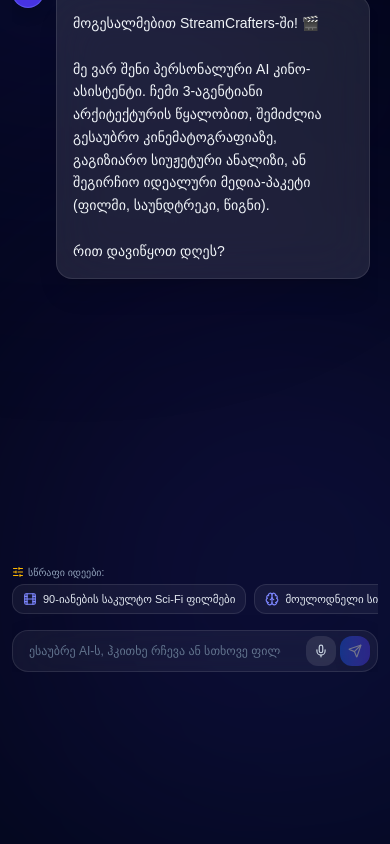
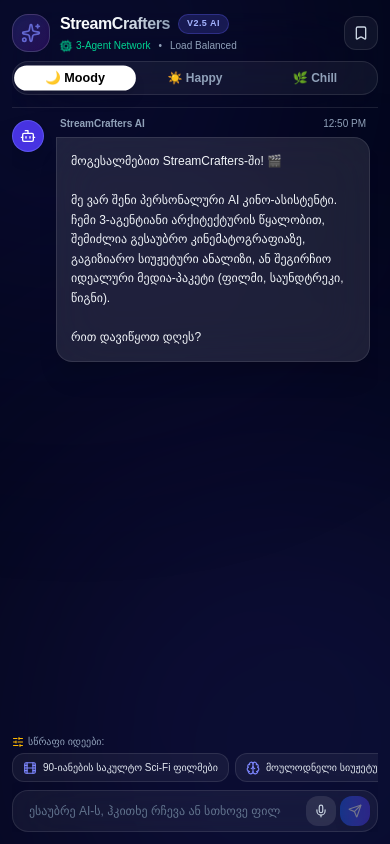
Before and after one commit to lukitomukba-hue/streamcrafters, a Next.js app: page / in a window 390 px wide. Built offline with nearby package versions, Linux system fonts and the light colour scheme.

Commit message:
Fix absolute viewport layout locking header permanently

```diff
--- a/src/app/page.tsx
+++ b/src/app/page.tsx
@@ -70,7 +70,14 @@
     },
   ]);
 
-  const messagesEndRef = useRef<HTMLDivElement>(null);
+  const chatContainerRef = useRef<HTMLDivElement>(null);
+
+  // Auto-scroll strictly inside internal chat div
+  useEffect(() => {
+    if (chatContainerRef.current) {
+      chatContainerRef.current.scrollTop = chatContainerRef.current.scrollHeight;
+    }
+  }, [messages, loading]);
 
   useEffect(() => {
     const saved = localStorage.getItem("streamcrafters_watchlist");
@@ -107,10 +114,6 @@
     setCopiedMovieTitle(movie.title);
     setTimeout(() => setCopiedMovieTitle(null), 2500);
   };
-
-  useEffect(() => {
-    messagesEndRef.current?.scrollIntoView({ behavior: "smooth" });
-  }, [messages, loading]);
 
   const themeStyles = {
     moody: "bg-slate-950 text-slate-100 border-slate-800",
@@ -230,24 +233,24 @@
   };
 
   return (
-    <main className={`h-screen transition-colors duration-700 ${themeStyles[mood]} flex flex-col p-3 md:p-6 relative overflow-hidden select-none`}>
+    <main className={`fixed inset-0 transition-colors duration-700 ${themeStyles[mood]} flex flex-col p-3 md:p-5 overflow-hidden select-none`}>
 
-      {/* Dynamic Background Mesh */}
+      {/* Background Glows */}
       <div className={`absolute -top-40 -left-40 w-[30rem] h-[30rem] bg-gradient-to-br ${orbGlows[mood]} rounded-full blur-[140px] pointer-events-none transition-all duration-1000 animate-pulse`} />
       <div className={`absolute -bottom-40 -right-40 w-[35rem] h-[35rem] bg-gradient-to-tl ${orbGlows[mood]} rounded-full blur-[160px] pointer-events-none transition-all duration-1000`} />
 
-      <div className="max-w-5xl w-full mx-auto flex-1 flex flex-col h-full overflow-hidden relative z-10 space-y-3">
+      <div className="max-w-5xl w-full mx-auto flex-1 flex flex-col h-full min-h-0 overflow-hidden relative z-10">
 
-        {/* 🔝 Fixed Header */}
-        <header className="shrink-0 flex flex-col md:flex-row md:items-center justify-between border-b border-white/10 pb-3 pt-1 gap-3 backdrop-blur-2xl">
+        {/* 🔝 1. ALWAYS FIXED HEADER AT THE VERY TOP */}
+        <header className="shrink-0 flex flex-col md:flex-row md:items-center justify-between border-b border-white/10 pb-3 mb-2 gap-2 backdrop-blur-2xl z-20">
           <div className="flex items-center justify-between w-full md:w-auto">
-            <div className="flex items-center gap-3">
+            <div className="flex items-center gap-2.5">
               <div className="p-2 bg-gradient-to-br from-indigo-500/20 to-purple-600/20 rounded-2xl border border-white/15 backdrop-blur-xl shadow-inner">
                 <Sparkles className="w-5 h-5 text-indigo-400 animate-pulse" />
               </div>
               <div>
                 <div className="flex items-center gap-2">
-                  <h1 className="text-lg md:text-xl font-black tracking-tight bg-gradient-to-r from-white via-slate-100 to-slate-400 bg-clip-text text-transparent">
+                  <h1 className="text-base md:text-xl font-black tracking-tight bg-gradient-to-r from-white via-slate-100 to-slate-400 bg-clip-text text-transparent">
                     StreamCrafters
                   </h1>
                   <span className="px-2 py-0.5 text-[9px] font-extrabold bg-indigo-500/20 text-indigo-300 border border-indigo-500/30 rounded-full tracking-wider uppercase">
@@ -279,7 +282,7 @@
             </div>
           </div>
 
-          <div className="flex items-center justify-between md:justify-end gap-3 w-full md:w-auto">
+          <div className="flex items-center justify-between md:justify-end gap-2 w-full md:w-auto">
             <div className="hidden md:flex items-center gap-2">
               <button
                 onClick={clearChatHistory}
@@ -321,12 +324,13 @@
           </div>
         </header>
 
-        {/* 💬 Main Layout */}
-        <div className="flex-1 flex gap-4 overflow-hidden relative min-h-0">
+        {/* 💬 2. MIDDLE CONTENT AREA */}
+        <div className="flex-1 flex gap-4 overflow-hidden min-h-0 relative">
 
-          <div className="flex-1 flex flex-col space-y-2 overflow-hidden min-h-0">
-            {/* Scrollable Messages Area */}
-            <div className="flex-1 overflow-y-auto space-y-4 pr-2 min-h-0 custom-scrollbar">
+          <div className="flex-1 flex flex-col min-h-0 overflow-hidden">
+
+            {/* 📜 Messages Area (Only this scrolls!) */}
+            <div ref={chatContainerRef} className="flex-1 overflow-y-auto space-y-4 pr-2 min-h-0 custom-scrollbar">
               {messages.map((msg) => (
                 <div
                   key={msg.id}
@@ -338,14 +342,14 @@
                     </div>
                   )}
 
-                  <div className="max-w-[88%] md:max-w-[78%] space-y-2">
+                  <div className="max-w-[88%] md:max-w-[78%] space-y-1.5">
                     <div className="flex items-center justify-between px-1 text-[10px] text-slate-400">
                       <span className="font-semibold">{msg.sender === "user" ? "შენ" : "StreamCrafters AI"}</span>
                       <span>{msg.timestamp}</span>
                     </div>
 
                     <div
-                      className={`p-4 rounded-2xl text-sm leading-relaxed whitespace-pre-wrap transition-all duration-300 ${
+                      className={`p-3.5 md:p-4 rounded-2xl text-xs md:text-sm leading-relaxed whitespace-pre-wrap transition-all duration-300 ${
                         msg.sender === "user"
                           ? "bg-gradient-to-r from-indigo-600 to-blue-600 text-white rounded-tr-none ml-auto shadow-xl"
                           : "bg-white/10 backdrop-blur-xl border border-white/10 rounded-tl-none shadow-xl hover:border-white/20"
@@ -355,19 +359,19 @@
                     </div>
 
                     {msg.movie && (
-                      <div className="border border-white/15 bg-black/60 rounded-3xl p-4 md:p-5 space-y-3 backdrop-blur-2xl shadow-2xl transition-all hover:border-white/30 relative overflow-hidden group">
-                        <div className="flex items-start justify-between border-b border-white/10 pb-3 gap-2">
+                      <div className="border border-white/15 bg-black/60 rounded-3xl p-4 space-y-3 backdrop-blur-2xl shadow-2xl transition-all hover:border-white/30 relative overflow-hidden group">
+                        <div className="flex items-start justify-between border-b border-white/10 pb-2.5 gap-2">
                           <div>
                             <div className="flex items-center gap-2 flex-wrap">
-                              <h3 className="text-lg md:text-xl font-black text-white tracking-wide">{msg.movie.title}</h3>
+                              <h3 className="text-base md:text-lg font-black text-white tracking-wide">{msg.movie.title}</h3>
                               <span className="text-slate-400 text-xs font-semibold">({msg.movie.year})</span>
                             </div>
-                            <p className="text-slate-400 text-xs mt-0.5">
+                            <p className="text-slate-400 text-[11px] mt-0.5">
                               რეჟისორი: <span className="text-slate-200 font-medium">{msg.movie.director}</span> | IMDb: ⭐ <span className="text-amber-400 font-bold">{msg.movie.imdbRating}</span>
                             </p>
                           </div>
 
-                          <span className="px-2.5 py-1 bg-emerald-500/20 text-emerald-300 border border-emerald-500/30 rounded-xl text-[11px] font-black tracking-wider shadow-inner">
+                          <span className="px-2 py-0.5 bg-emerald-500/20 text-emerald-300 border border-emerald-500/30 rounded-xl text-[10px] font-black tracking-wider shadow-inner shrink-0">
                             {msg.movie.matchScore}% MATCH
                           </span>
                         </div>
@@ -379,14 +383,14 @@
                         <div className="grid grid-cols-1 md:grid-cols-3 gap-2 pt-1">
                           <button
                             onClick={() => setSelectedTrailerMovie(msg.movie!)}
-                            className="md:col-span-2 py-2.5 bg-red-600 hover:bg-red-500 text-white font-bold text-xs rounded-2xl flex items-center justify-center gap-2 transition-all shadow-lg active:scale-95"
+                            className="md:col-span-2 py-2 bg-red-600 hover:bg-red-500 text-white font-bold text-xs rounded-xl flex items-center justify-center gap-2 transition-all shadow-lg active:scale-95"
                           >
                             <Play className="w-3.5 h-3.5 fill-white" /> თრეილერი
                           </button>
 
                           <button
                             onClick={() => toggleWatchlist(msg.movie!)}
-                            className={`py-2.5 px-3 rounded-2xl font-bold text-xs flex items-center justify-center gap-2 border transition-all active:scale-95 ${
+                            className={`py-2 px-3 rounded-xl font-bold text-xs flex items-center justify-center gap-2 border transition-all active:scale-95 ${
                               isMovieInWatchlist(msg.movie.title)
                                 ? "bg-amber-500/20 text-amber-300 border-amber-500/40"
                                 : "bg-white/10 hover:bg-white/20 text-white border-white/10"
@@ -404,28 +408,28 @@
                           </button>
                         </div>
 
-                        <div className="grid grid-cols-1 md:grid-cols-2 gap-2 text-xs pt-1 border-t border-white/10">
-                          <div className="p-2.5 bg-white/5 rounded-2xl border border-white/5 flex items-center gap-2 truncate">
+                        <div className="grid grid-cols-1 md:grid-cols-2 gap-1.5 text-xs pt-1 border-t border-white/10">
+                          <div className="p-2 bg-white/5 rounded-xl border border-white/5 flex items-center gap-2 truncate">
                             <Tv className="w-3.5 h-3.5 text-indigo-400 shrink-0" />
-                            <span className="truncate text-slate-300 text-[11px]">{msg.movie.streamingPlatforms?.join(", ")}</span>
+                            <span className="truncate text-slate-300 text-[10px]">{msg.movie.streamingPlatforms?.join(", ")}</span>
                           </div>
 
-                          <div className="p-2.5 bg-white/5 rounded-2xl border border-white/5 flex items-center gap-2 truncate">
+                          <div className="p-2 bg-white/5 rounded-xl border border-white/5 flex items-center gap-2 truncate">
                             <Music className="w-3.5 h-3.5 text-emerald-400 shrink-0" />
                             <a
                               href={msg.movie.soundtrackUrl}
                               target="_blank"
                               rel="noreferrer"
-                              className="truncate hover:underline text-emerald-300 font-medium text-[11px]"
+                              className="truncate hover:underline text-emerald-300 font-medium text-[10px]"
                             >
                               {msg.movie.soundtrack}
                             </a>
                           </div>
 
                           {msg.movie.bookTitle && (
-                            <div className="p-2.5 bg-white/5 rounded-2xl border border-white/5 flex items-center gap-2 md:col-span-2 truncate">
+                            <div className="p-2 bg-white/5 rounded-xl border border-white/5 flex items-center gap-2 md:col-span-2 truncate">
                               <BookOpen className="w-3.5 h-3.5 text-amber-400 shrink-0" />
-                              <span className="truncate text-amber-200 text-[11px]">წიგნი: {msg.movie.bookTitle}</span>
+                              <span className="truncate text-amber-200 text-[10px]">წიგნი: {msg.movie.bookTitle}</span>
                             </div>
                           )}
                         </div>
@@ -459,31 +463,29 @@
               ))}
 
               {loading && (
-                <div className="flex items-center gap-3 text-slate-400 text-xs animate-pulse p-2">
+                <div className="flex items-center gap-2 text-slate-400 text-xs animate-pulse p-2">
                   <div className="w-8 h-8 rounded-2xl bg-indigo-600/50 flex items-center justify-center">
                     <Bot className="w-4 h-4 text-white" />
                   </div>
                   <Loader2 className="w-3.5 h-3.5 animate-spin text-indigo-400" /> StreamCrafters აგენერირებს პასუხს...
                 </div>
               )}
-
-              <div ref={messagesEndRef} />
             </div>
 
-            {/* 💡 Quick Prompt Chips */}
+            {/* 💡 Prompt Chips (Fixed Above Input) */}
             <div className="shrink-0 pt-1">
               <div className="flex items-center justify-between mb-1">
                 <p className="text-[10px] text-slate-400 font-medium flex items-center gap-1">
                   <SlidersHorizontal className="w-3 h-3 text-amber-400" /> სწრაფი იდეები:
                 </p>
               </div>
-              <div className="flex items-center gap-2 overflow-x-auto pb-1 scrollbar-none">
+              <div className="flex items-center gap-1.5 overflow-x-auto pb-1 scrollbar-none">
                 {promptChips.map((chip, idx) => (
                   <button
                     key={idx}
                     onClick={() => handleSend(chip.text)}
                     disabled={loading}
-                    className="flex items-center gap-1.5 px-2.5 py-1.5 bg-white/5 hover:bg-white/15 border border-white/10 rounded-xl text-[11px] font-medium whitespace-nowrap transition-all duration-200 active:scale-95 text-slate-200 disabled:opacity-50"
+                    className="flex items-center gap-1.5 px-2.5 py-1.5 bg-white/5 hover:bg-white/15 border border-white/10 rounded-xl text-[10px] font-medium whitespace-nowrap transition-all duration-200 active:scale-95 text-slate-200 disabled:opacity-50"
                   >
                     <span className="text-indigo-400">{chip.icon}</span>
                     {chip.text}
@@ -536,19 +538,19 @@
 
           </div>
 
-          {/* 🔖 Watchlist Side Panel */}
+          {/* 🔖 Watchlist Panel */}
           {showWatchlist && (
-            <div className="w-full md:w-80 bg-slate-900/90 border border-white/15 rounded-3xl p-4 flex flex-col space-y-4 backdrop-blur-2xl shadow-2xl absolute md:relative inset-0 z-30 animate-in slide-in-from-right duration-300">
-              <div className="flex items-center justify-between border-b border-white/10 pb-3">
+            <div className="w-full md:w-80 bg-slate-900/95 border border-white/15 rounded-3xl p-4 flex flex-col space-y-3 backdrop-blur-2xl shadow-2xl absolute md:relative inset-0 z-30 animate-in slide-in-from-right duration-300 min-h-0 overflow-hidden">
+              <div className="flex items-center justify-between border-b border-white/10 pb-2.5">
                 <div className="flex items-center gap-2">
                   <Bookmark className="w-4 h-4 text-amber-400" />
-                  <h3 className="font-bold text-white text-sm">ჩემი Watchlist</h3>
+                  <h3 className="font-bold text-white text-xs">ჩემი Watchlist</h3>
                 </div>
                 <button
                   onClick={() => setShowWatchlist(false)}
-                  className="p-1.5 rounded-xl bg-white/10 hover:bg-white/20 transition"
+                  className="p-1 rounded-xl bg-white/10 hover:bg-white/20 transition"
                 >
-                  <X className="w-4 h-4 text-white" />
+                  <X className="w-3.5 h-3.5 text-white" />
                 </button>
               </div>
 
@@ -558,11 +560,11 @@
                   <p className="text-xs">შენახული ფილმები ჯერ არ გაქვს.</p>
                 </div>
               ) : (
-                <div className="flex-1 overflow-y-auto space-y-3 pr-1 custom-scrollbar">
+                <div className="flex-1 overflow-y-auto space-y-2.5 pr-1 custom-scrollbar">
                   {watchlist.map((item, idx) => (
                     <div
                       key={idx}
-                      className="p-3 bg-white/5 border border-white/10 rounded-2xl space-y-2 hover:border-white/20 transition"
+                      className="p-2.5 bg-white/5 border border-white/10 rounded-2xl space-y-2 hover:border-white/20 transition"
                     >
                       <div className="flex items-start justify-between">
                         <div>
@@ -600,14 +602,14 @@
           <div className="bg-slate-900 border border-white/20 rounded-3xl w-full max-w-3xl overflow-hidden shadow-2xl relative">
             <div className="p-4 border-b border-white/10 flex items-center justify-between bg-white/5">
               <div>
-                <h3 className="font-bold text-base text-white">{selectedTrailerMovie.title}</h3>
-                <p className="text-xs text-slate-400">Official YouTube Trailer</p>
+                <h3 className="font-bold text-sm md:text-base text-white">{selectedTrailerMovie.title}</h3>
+                <p className="text-[11px] text-slate-400">Official YouTube Trailer</p>
               </div>
               <button
                 onClick={() => setSelectedTrailerMovie(null)}
-                className="p-2 rounded-xl bg-white/10 hover:bg-white/20 transition active:scale-95"
+                className="p-1.5 rounded-xl bg-white/10 hover:bg-white/20 transition active:scale-95"
               >
-                <X className="w-5 h-5 text-white" />
+                <X className="w-4 h-4 text-white" />
               </button>
             </div>
             <div className="relative aspect-video w-full">
```
